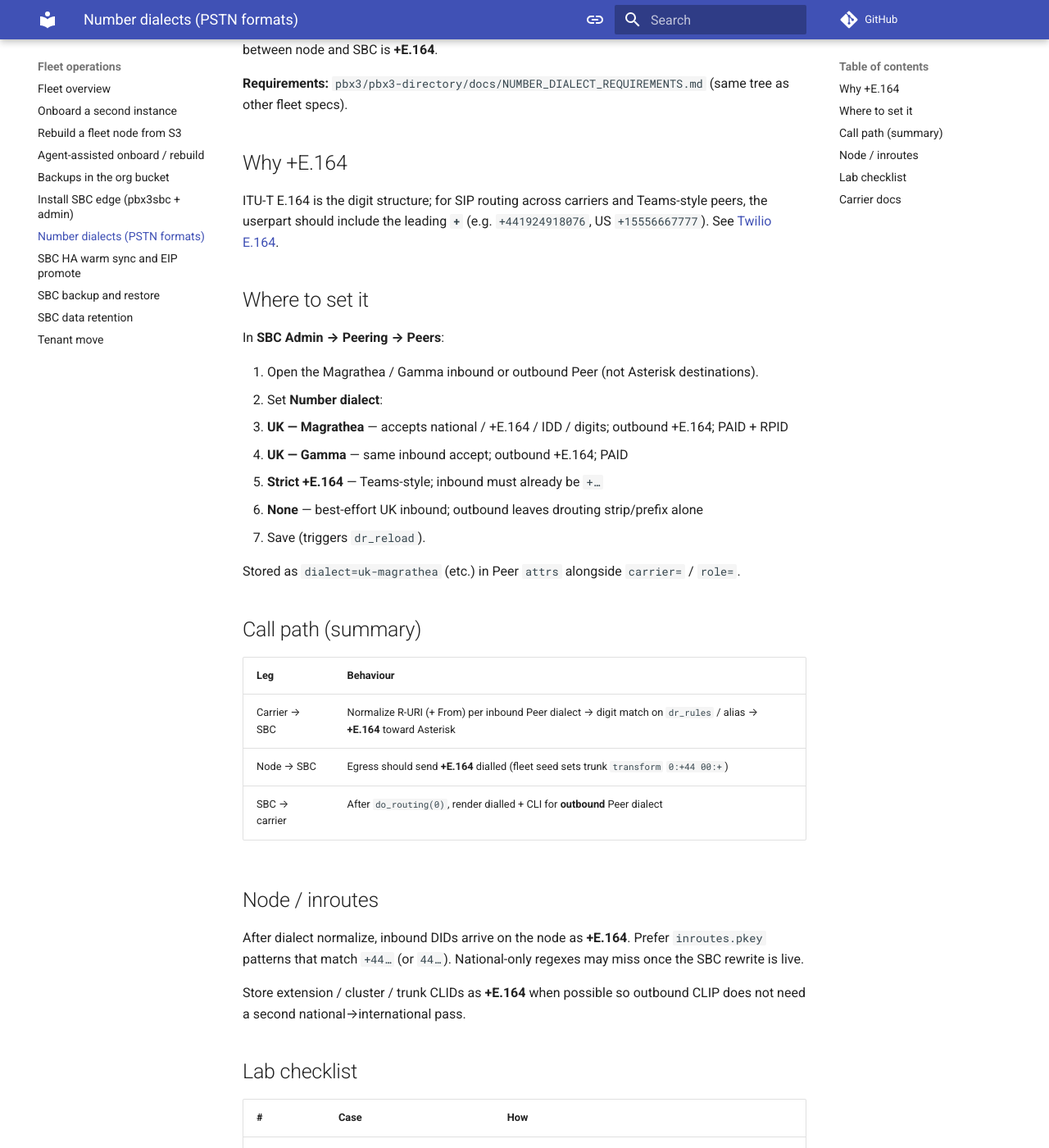
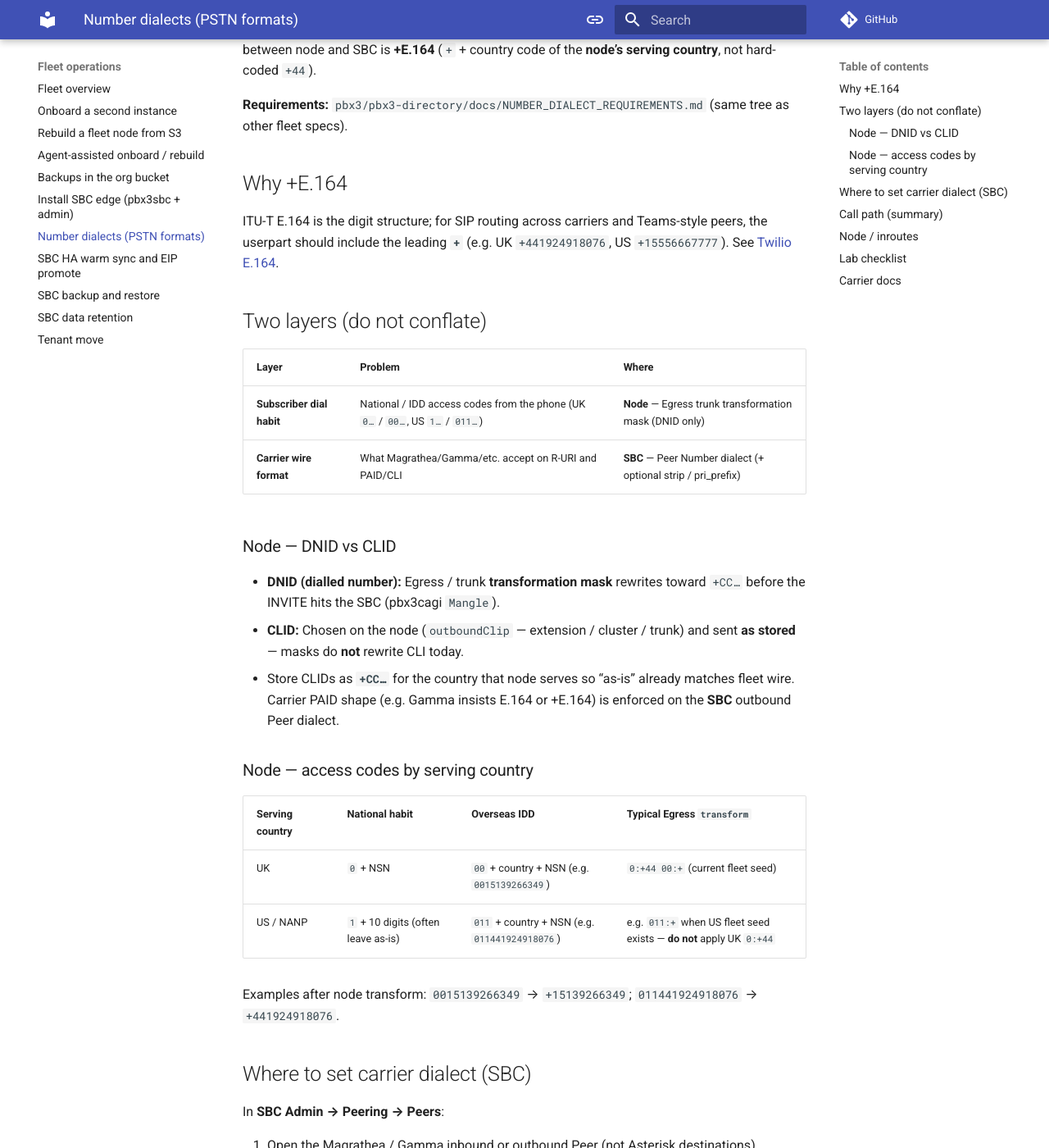
Before and after one commit to aelintra/pbx3-docs, an MkDocs documentation site: the page built from docs/fleet/number-dialect.md, in a window 1280 px wide and 1400 px high, scrolled down 231 px. Shown: the whole window at 82% size. Built offline with MkDocs 1.6.1 and Material for MkDocs 9.7.7, drawn with Linux system fonts in a browser that asks for light colours; comment, search, counter and statistics services are not loaded; some of the changed text lies outside the part shown.

Commit message:
Clarify number dialects: node access codes vs SBC carrier format.
Co-authored-by: Cursor <cursoragent@cursor.com>

```diff
--- a/docs/admin/trunks-routes.md
+++ b/docs/admin/trunks-routes.md
@@ -15,4 +15,4 @@ Route: `/routes`
 
 Test with a known extension after Commit, not only from the SPA.
 
-Fleet PSTN number formats (national vs +E.164 per carrier): see [Number dialects](../fleet/number-dialect.md).
+Fleet PSTN number formats (national vs +E.164 per carrier; node DNID transform vs CLID as-is; `+CC` by serving country): see [Number dialects](../fleet/number-dialect.md).
--- a/docs/fleet/number-dialect.md
+++ b/docs/fleet/number-dialect.md
@@ -1,14 +1,36 @@
 # Number dialects (PSTN formats)
 
-Operators map each carrier Peer to a **number dialect** so dialled numbers and CLI survive Magrathea ↔ Gamma (and similar) format quirks. Inventory stays E.164 **digits**; the fleet wire between node and SBC is **+E.164**.
+Operators map each carrier Peer to a **number dialect** so dialled numbers and CLI survive Magrathea ↔ Gamma (and similar) format quirks. Inventory stays E.164 **digits**; the fleet wire between node and SBC is **+E.164** (`+` + country code of the **node’s serving country**, not hard-coded `+44`).
 
 **Requirements:** `pbx3/pbx3-directory/docs/NUMBER_DIALECT_REQUIREMENTS.md` (same tree as other fleet specs).
 
 ## Why +E.164
 
-ITU-T E.164 is the digit structure; for SIP routing across carriers and Teams-style peers, the userpart should include the leading **`+`** (e.g. `+441924918076`, US `+15556667777`). See [Twilio E.164](https://www.twilio.com/docs/glossary/what-e164).
+ITU-T E.164 is the digit structure; for SIP routing across carriers and Teams-style peers, the userpart should include the leading **`+`** (e.g. UK `+441924918076`, US `+15556667777`). See [Twilio E.164](https://www.twilio.com/docs/glossary/what-e164).
 
-## Where to set it
+## Two layers (do not conflate)
+
+| Layer | Problem | Where |
+|-------|---------|--------|
+| **Subscriber dial habit** | National / IDD access codes from the phone (UK `0…` / `00…`, US `1…` / `011…`) | **Node** — Egress trunk transformation mask (DNID only) |
+| **Carrier wire format** | What Magrathea/Gamma/etc. accept on R-URI and PAID/CLI | **SBC** — Peer Number dialect (+ optional strip / pri_prefix) |
+
+### Node — DNID vs CLID
+
+- **DNID (dialled number):** Egress / trunk **transformation mask** rewrites toward `+CC…` before the INVITE hits the SBC (pbx3cagi `Mangle`).
+- **CLID:** Chosen on the node (`outboundClip` — extension / cluster / trunk) and sent **as stored** — masks do **not** rewrite CLI today.
+- Store CLIDs as **`+CC…`** for the country that node serves so “as-is” already matches fleet wire. Carrier PAID shape (e.g. Gamma insists E.164 or +E.164) is enforced on the **SBC** outbound Peer dialect.
+
+### Node — access codes by serving country
+
+| Serving country | National habit | Overseas IDD | Typical Egress `transform` |
+|-----------------|----------------|--------------|----------------------------|
+| UK | `0` + NSN | `00` + country + NSN (e.g. `0015139266349`) | `0:+44 00:+` (current fleet seed) |
+| US / NANP | `1` + 10 digits (often leave as-is) | `011` + country + NSN (e.g. `011441924918076`) | e.g. `011:+` when US fleet seed exists — **do not** apply UK `0:+44` |
+
+Examples after node transform: `0015139266349` → `+15139266349`; `011441924918076` → `+441924918076`.
+
+## Where to set carrier dialect (SBC)
 
 In **SBC Admin → Peering → Peers**:
 
@@ -18,7 +40,8 @@ In **SBC Admin → Peering → Peers**:
    - **UK — Gamma** — same inbound accept; outbound +E.164; PAID
    - **Strict +E.164** — Teams-style; inbound must already be `+…`
    - **None** — best-effort UK inbound; outbound leaves drouting strip/prefix alone
-3. Save (triggers `dr_reload`).
+3. Optional **Advanced → strip / pri_prefix** — stock OpenSIPS drouting digit massage on outbound R-URI only (count to strip, then digit string to prepend). Prefer a dialect when CLI/PAID rules matter.
+4. Save (triggers `dr_reload`).
 
 Stored as `dialect=uk-magrathea` (etc.) in Peer `attrs` alongside `carrier=` / `role=`.
 
@@ -26,15 +49,14 @@ Stored as `dialect=uk-magrathea` (etc.) in Peer `attrs` alongside `carrier=` / `
 
 | Leg | Behaviour |
 |-----|-----------|
-| Carrier → SBC | Normalize R-URI (+ From) per inbound Peer dialect → digit match on `dr_rules` / alias → **+E.164** toward Asterisk |
-| Node → SBC | Egress should send **+E.164** dialled (fleet seed sets trunk `transform` `0:+44 00:+`) |
-| SBC → carrier | After `do_routing(0)`, render dialled + CLI for **outbound** Peer dialect |
+| Phone → node | Tenant dial habit (national / IDD) |
+| Node → SBC | DNID via transform → **`+CC…`**; CLID as stored (prefer `+CC…`) |
+| Carrier → SBC | Normalize per inbound Peer dialect → digit match → **+E.164** toward Asterisk |
+| SBC → carrier | After `do_routing(0)`, render dialled + CLI/PAID for **outbound** Peer dialect |
 
 ## Node / inroutes
 
-After dialect normalize, inbound DIDs arrive on the node as **+E.164**. Prefer `inroutes.pkey` patterns that match `+44…` (or `44…`). National-only regexes may miss once the SBC rewrite is live.
-
-Store extension / cluster / trunk CLIDs as **+E.164** when possible so outbound CLIP does not need a second national→international pass.
+After dialect normalize, inbound DIDs arrive on the node as **+E.164**. Prefer `inroutes.pkey` patterns that match `+CC…` (e.g. `+44…`) or digit E.164. National-only regexes may miss once the SBC rewrite is live.
 
 ## Lab checklist
 
@@ -42,8 +64,9 @@ Store extension / cluster / trunk CLIDs as **+E.164** when possible so outbound
 |---|------|-----|
 | M1 | Magrathea inbound national / + / IDD | Set inbound Peer `uk-magrathea`; place test calls; confirm Asterisk R-URI `+44…` |
 | M2 | Magrathea outbound | Outbound Peer `uk-magrathea`; dial PSTN; confirm R-URI/CLI `+` and PAID |
-| G1 | Gamma outbound | Outbound Peer `uk-gamma` |
+| G1 | Gamma outbound | Outbound Peer `uk-gamma`; confirm PAID is +E.164 (or E.164 digits per contract) |
 | X1 | Cross-carrier | Magrathea DID inbound + Gamma egress; dialled/CLI rendered for Gamma |
+| N1 | UK phone → US | Dial `001…`; node transform → `+1…` before SBC |
 
 Offline matrices: `pbx3sbc-admin` PHPUnit `NumberDialectTest`.
 
```
